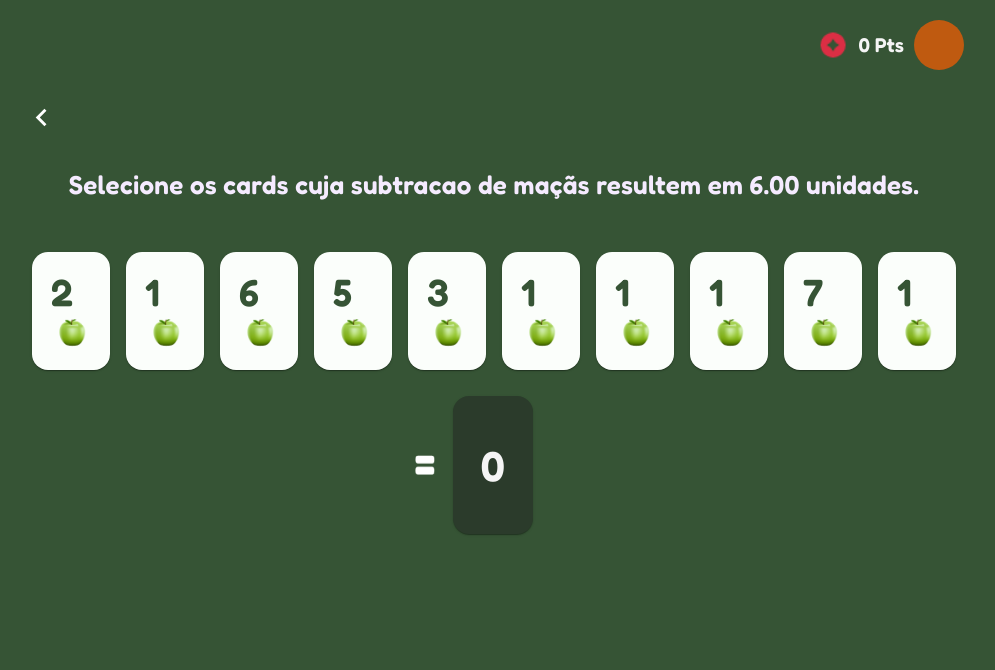
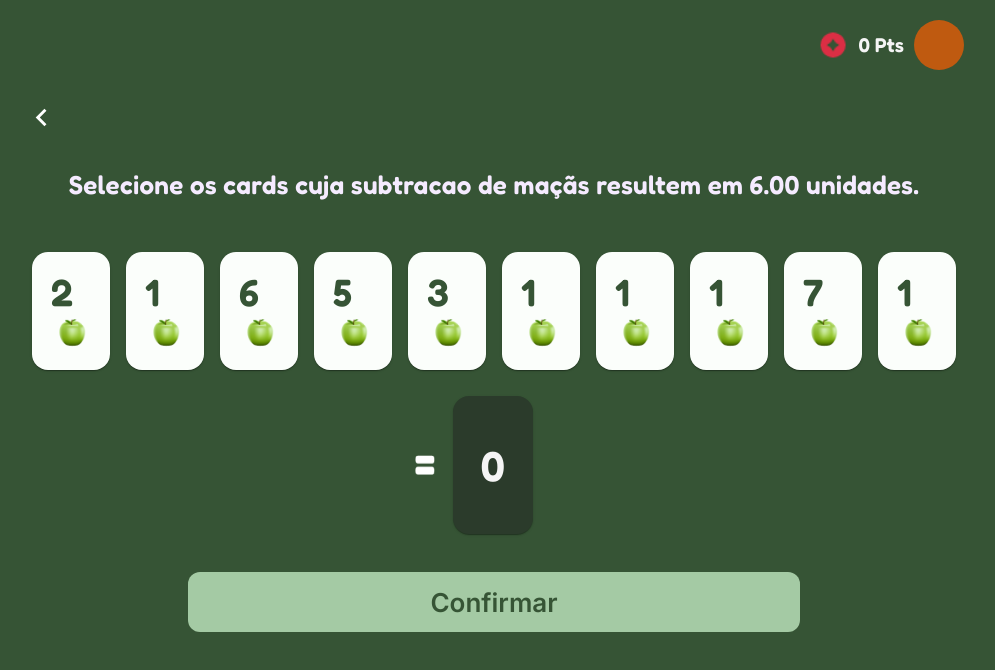
Before and after one commit to MatheusFPalma/hub-matematico, a React (Vite) app: page /play-room in a window 1280 px wide. Shown: the top 670 px of the page, without its empty margins (146-1141 px from the left). Built offline with nearby package versions, Linux system fonts and the light colour scheme.

Commit message:
add botao no play room

```diff
--- a/src/pages/PlayRoom.tsx
+++ b/src/pages/PlayRoom.tsx
@@ -1,4 +1,6 @@
+import { Grid } from "@mui/material";
 import "../App.css"
+import ButtonDefault from "../components/ButtonDefault";
 import ChallengeLevel from "../components/ChallengeLevel"
 import DisplayScore from "../components/DisplayScore";
 
@@ -12,9 +14,10 @@ const PlayRoom = () => {
     }
 
     return (
-        <>
+        <div style={{ marginBottom: '80px' }}>
             <ChallengeLevel children={<DisplayScore score={0} />} />
-        </>
+            <ButtonDefault action={() => console.log()} customStyle={'buttonConfirm'} label={'Confirmar'} styleWidth={'60%'} styleHeight={60} />
+        </div>
     )
 }
 
```
